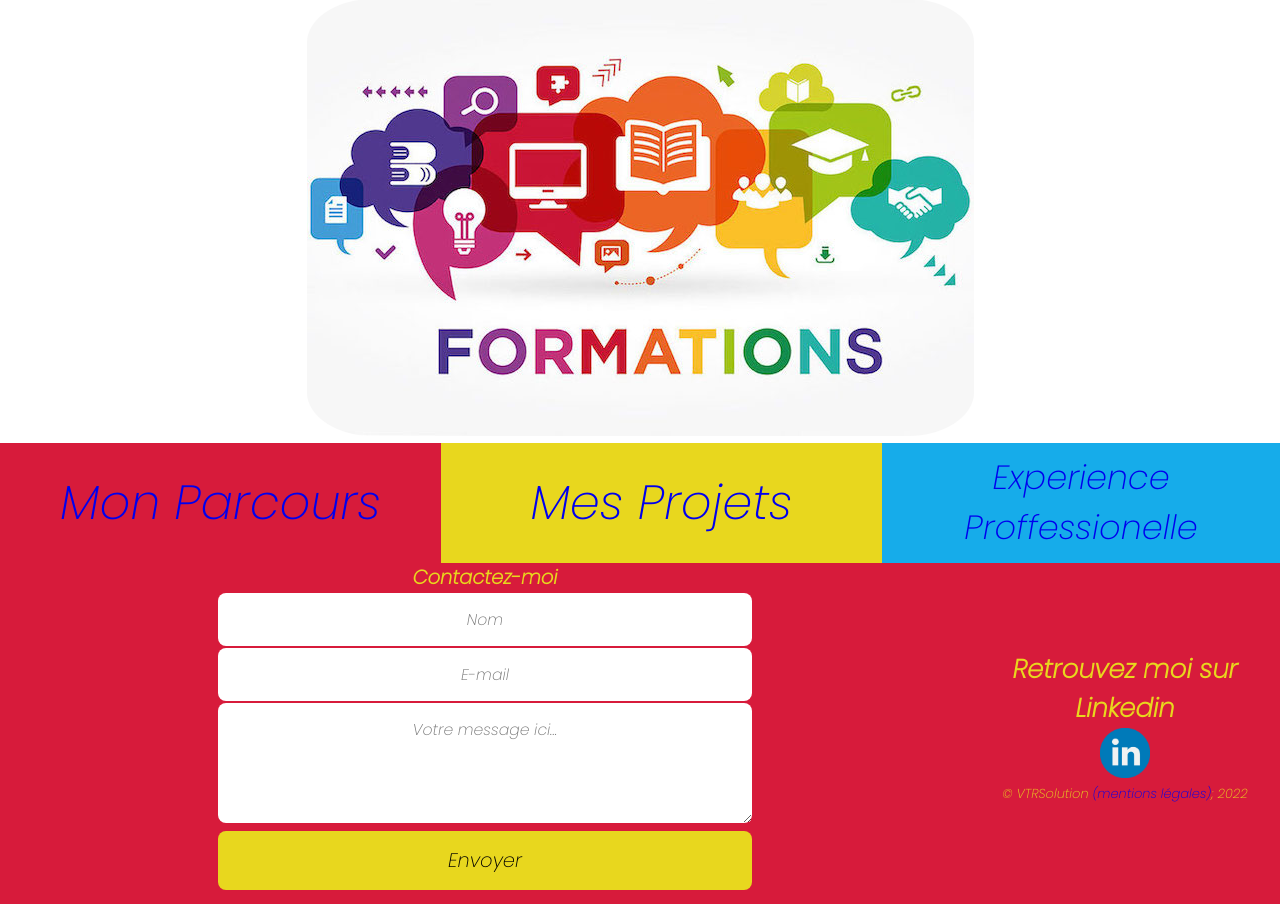
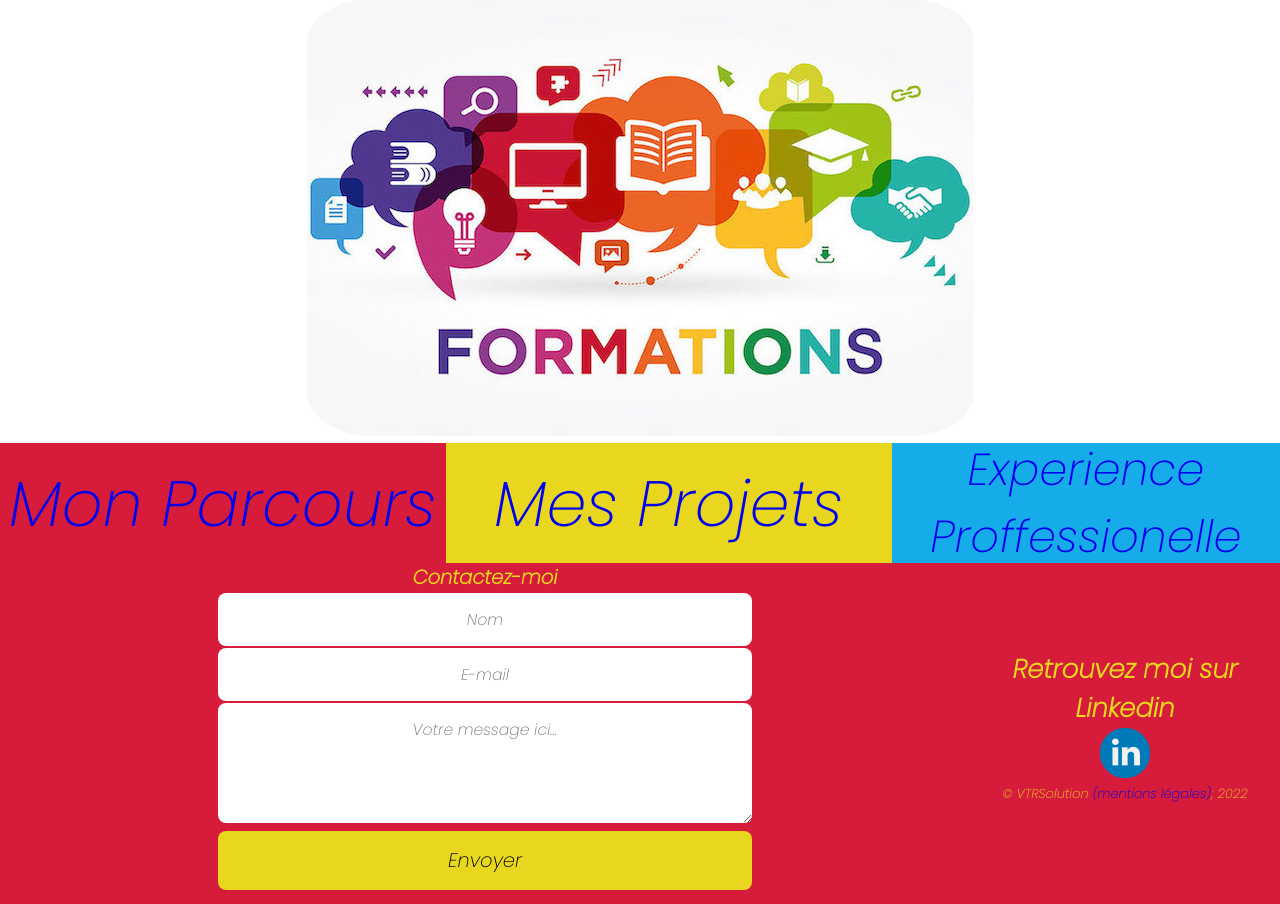
Before and after one commit to KOTTOVictor/CCI-SIO21-Portfolio, a PHP site: page / in a window 1280 px wide. Shown: the part 711-1615 px from the top of the page. Run offline with PHP 8.4, Linux system fonts and the light colour scheme.

Commit message:
fontsizebarbas

```diff
--- a/asset/css/style.css
+++ b/asset/css/style.css
@@ -302,7 +302,7 @@ header li a{
 #navbarBas{
     display: flex;
     flex-direction: row;
-    font-size: 3em;
+    font-size: 4em;
     flex-wrap: wrap;
 }
 
```
